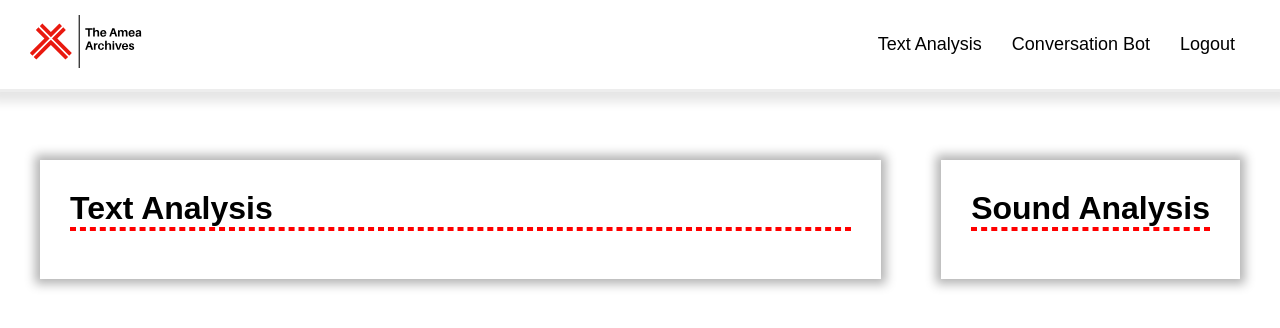
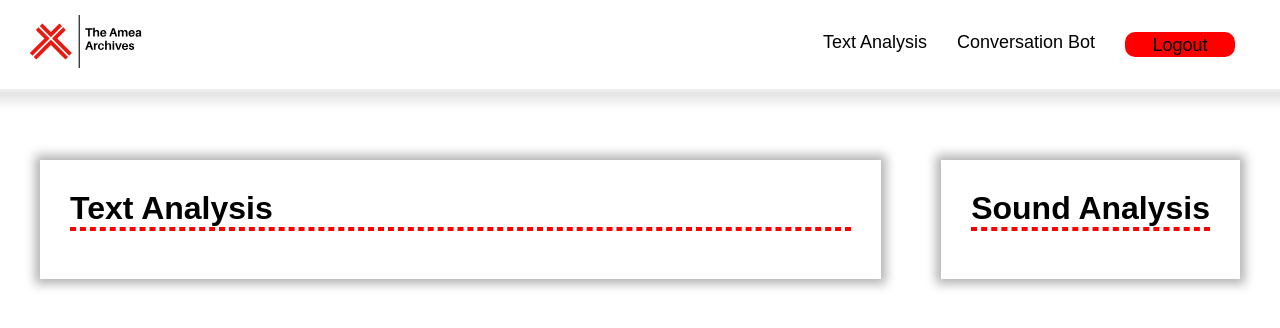
Before and after one commit to TheAmeaArchives/Great_Sage, a Django app: page /result/ in a window 1280 px wide. Shown: the top 328 px of the page. Run offline with Django 5.2, Linux system fonts and the light colour scheme.

Commit message:
Your commit message

```diff
--- a/GreatSage/personality_analysis/static/personality_analysis/css/result.css
+++ b/GreatSage/personality_analysis/static/personality_analysis/css/result.css
@@ -14,6 +14,16 @@
     flex-grow: 1;
     padding: 30px;
 }
+.red-bot{
+    background-color: red;
+    color: black;
+    width: 110px;
+    text-align: center;
+    height: 25px;
+    padding-top: 3px;
+    border-radius: 10px;
+  }
+
 
 .sound{
     box-shadow: 0px 0px 10px 5px rgba(0, 0, 0, 0.3);
```
